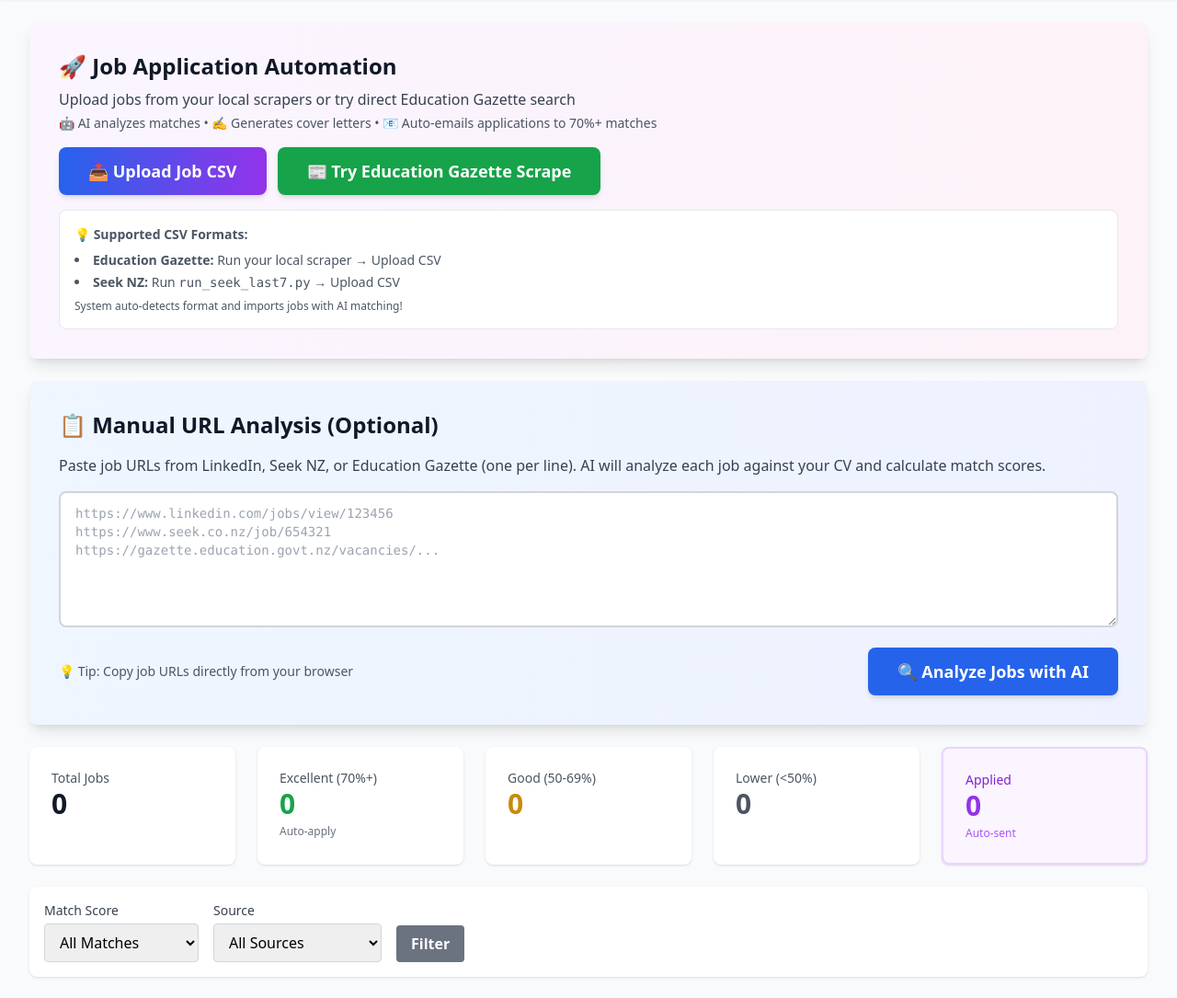
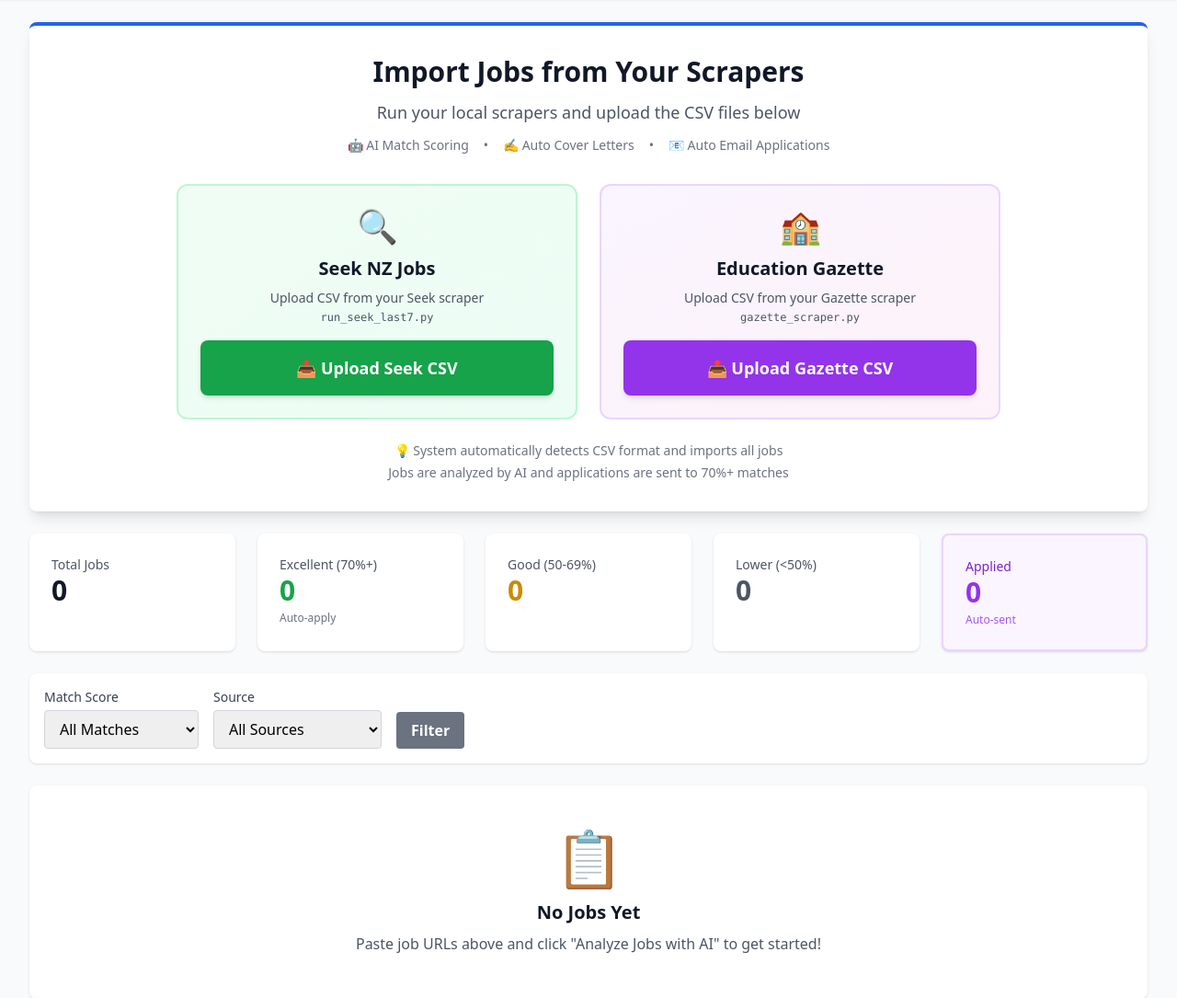
Before and after one commit to KellyNovaTalent/AutoApplyEngine-Henriette-Beeslaar, a Flask app: page / in a window 1280 px wide. Shown: the part 64-1149 px from the top of the page at 92% size. Run offline with Flask 3, Linux system fonts and the light colour scheme; the visitor is signed in with stand-in values (Sample User, id 1); data that the repository does not hold is empty; parts of the project's set-up code (start-up, migrations or seed data) failed here and were passed over; some libraries are stand-ins or nearby versions.

Commit message:
Update dashboard to allow CSV uploads from specific sources
Modify index.html to remove manual URL input and introduce distinct CSV upload options for Seek and Education Gazette, enhancing user experience and aligning with the website's design.

Replit-Commit-Author: Agent
Replit-Commit-Session-Id: 7b007f35-10f2-4fbf-baa4-43c733bd5a6d
Replit-Commit-Checkpoint-Type: full_checkpoint
Replit-Commit-Event-Id: d7de2abd-7bf5-459a-a8ee-ddcc12e00329
Replit-Commit-Screenshot-Url: https://storage.googleapis.com/screenshot-production-us-central1/0e5fc027-4c94-4e4a-9661-bcd9691f0aaa/7b007f35-10f2-4fbf-baa4-43c733bd5a6d/A9EwOm2

```diff
--- a/templates/index.html
+++ b/templates/index.html
@@ -21,82 +21,63 @@
     </nav>
 
     <div class="max-w-7xl mx-auto px-4 sm:px-6 lg:px-8">
-        <!-- Job Search & Upload Section -->
-        <div class="bg-gradient-to-r from-purple-50 to-pink-50 rounded-lg shadow-lg p-8 mb-6">
-            <div class="mb-4">
-                <h2 class="text-2xl font-bold text-gray-900 mb-2">🚀 Job Application Automation</h2>
-                <p class="text-gray-700">Upload jobs from your local scrapers or try direct Education Gazette search</p>
-                <p class="text-sm text-gray-600 mt-1">🤖 AI analyzes matches  •  ✍️ Generates cover letters  •  📧 Auto-emails applications to 70%+ matches</p>
+        <!-- Upload Section - JobCopilot Style -->
+        <div class="bg-white rounded-lg shadow-lg p-8 mb-6 border-t-4 border-blue-600">
+            <div class="text-center mb-8">
+                <h2 class="text-3xl font-bold text-gray-900 mb-3">Import Jobs from Your Scrapers</h2>
+                <p class="text-gray-600 text-lg">Run your local scrapers and upload the CSV files below</p>
+                <div class="flex justify-center gap-4 mt-3 text-sm text-gray-500">
+                    <span>🤖 AI Match Scoring</span>
+                    <span>•</span>
+                    <span>✍️ Auto Cover Letters</span>
+                    <span>•</span>
+                    <span>📧 Auto Email Applications</span>
+                </div>
             </div>
 
-            <div class="flex flex-wrap gap-3 mb-4">
-                <label for="jobFile" class="bg-gradient-to-r from-blue-600 to-purple-600 hover:from-blue-700 hover:to-purple-700 text-white font-bold py-3 px-8 rounded-lg inline-flex items-center text-lg shadow-md whitespace-nowrap cursor-pointer">
-                    <span>📤 Upload Job CSV</span>
-                    <input type="file" id="jobFile" accept=".csv" class="hidden" onchange="uploadJobCSV(event)">
-                </label>
+            <!-- Two Upload Buttons Side by Side -->
+            <div class="grid grid-cols-1 md:grid-cols-2 gap-6 max-w-4xl mx-auto">
+                <!-- Seek CSV Upload -->
+                <div class="bg-gradient-to-br from-green-50 to-emerald-50 rounded-xl p-6 border-2 border-green-200 hover:border-green-400 transition-all">
+                    <div class="text-center mb-4">
+                        <div class="text-4xl mb-3">🔍</div>
+                        <h3 class="text-xl font-bold text-gray-900 mb-2">Seek NZ Jobs</h3>
+                        <p class="text-sm text-gray-600 mb-4">Upload CSV from your Seek scraper<br/><code class="text-xs">run_seek_last7.py</code></p>
+                    </div>
+                    <label for="seekFile" class="block bg-green-600 hover:bg-green-700 text-white font-bold py-4 px-6 rounded-lg text-center cursor-pointer shadow-md transition-all hover:shadow-lg">
+                        <span class="text-lg">📤 Upload Seek CSV</span>
+                        <input type="file" id="seekFile" accept=".csv" class="hidden" onchange="uploadSeekCSV(event)">
+                    </label>
+                </div>
 
-                <button
-                    onclick="scrapeEducationGazette()"
-                    id="gazetteBtn"
-                    class="bg-green-600 hover:bg-green-700 text-white font-bold py-3 px-8 rounded-lg inline-flex items-center text-lg shadow-md whitespace-nowrap"
-                >
-                    <span id="gazetteText">📰 Try Education Gazette Scrape</span>
-                </button>
+                <!-- Education Gazette CSV Upload -->
+                <div class="bg-gradient-to-br from-purple-50 to-pink-50 rounded-xl p-6 border-2 border-purple-200 hover:border-purple-400 transition-all">
+                    <div class="text-center mb-4">
+                        <div class="text-4xl mb-3">🏫</div>
+                        <h3 class="text-xl font-bold text-gray-900 mb-2">Education Gazette</h3>
+                        <p class="text-sm text-gray-600 mb-4">Upload CSV from your Gazette scraper<br/><code class="text-xs">gazette_scraper.py</code></p>
+                    </div>
+                    <label for="gazetteFile" class="block bg-purple-600 hover:bg-purple-700 text-white font-bold py-4 px-6 rounded-lg text-center cursor-pointer shadow-md transition-all hover:shadow-lg">
+                        <span class="text-lg">📤 Upload Gazette CSV</span>
+                        <input type="file" id="gazetteFile" accept=".csv" class="hidden" onchange="uploadGazetteCSV(event)">
+                    </label>
+                </div>
             </div>
 
-            <div class="text-sm text-gray-600 bg-white rounded-lg p-4 border border-gray-200">
-                <p class="font-semibold mb-2">💡 Supported CSV Formats:</p>
-                <ul class="list-disc list-inside space-y-1">
-                    <li><strong>Education Gazette:</strong> Run your local scraper → Upload CSV</li>
-                    <li><strong>Seek NZ:</strong> Run <code>run_seek_last7.py</code> → Upload CSV</li>
-                </ul>
-                <p class="mt-2 text-xs">System auto-detects format and imports jobs with AI matching!</p>
-            </div>
-
-            <div id="autoSearchProgress" class="hidden mt-4">
-                <div class="bg-white rounded-lg p-4 border-2 border-purple-200">
-                    <div class="flex items-center">
-                        <div class="animate-spin rounded-full h-6 w-6 border-b-2 border-purple-600 mr-3"></div>
-                        <span class="text-gray-700 font-medium" id="autoSearchProgressText">Searching for jobs...</span>
+            <!-- Progress Indicator -->
+            <div id="uploadProgress" class="hidden mt-6 max-w-2xl mx-auto">
+                <div class="bg-blue-50 rounded-lg p-4 border-2 border-blue-200">
+                    <div class="flex items-center justify-center">
+                        <div class="animate-spin rounded-full h-6 w-6 border-b-2 border-blue-600 mr-3"></div>
+                        <span class="text-gray-700 font-medium" id="uploadProgressText">Processing jobs...</span>
                     </div>
                 </div>
             </div>
-        </div>
 
-        <!-- Manual URL Paste Section (Optional) -->
-        <div class="bg-gradient-to-r from-blue-50 to-indigo-50 rounded-lg shadow-lg p-8 mb-6">
-            <h2 class="text-2xl font-bold text-gray-900 mb-4">📋 Manual URL Analysis (Optional)</h2>
-            <p class="text-gray-700 mb-4">Paste job URLs from LinkedIn, Seek NZ, or Education Gazette (one per line). AI will analyze each job against your CV and calculate match scores.</p>
-
-            <form id="analyzeForm" onsubmit="analyzeJobs(event)">
-                <textarea
-                    id="jobUrls"
-                    rows="6"
-                    placeholder="https://www.linkedin.com/jobs/view/123456&#10;https://www.seek.co.nz/job/654321&#10;https://gazette.education.govt.nz/vacancies/..."
-                    class="w-full px-4 py-3 border-2 border-gray-300 rounded-lg focus:outline-none focus:ring-2 focus:ring-blue-500 font-mono text-sm"
-                ></textarea>
-
-                <div class="flex justify-between items-center mt-4">
-                    <div class="text-sm text-gray-600">
-                        💡 Tip: Copy job URLs directly from your browser
-                    </div>
-                    <button
-                        type="submit"
-                        id="analyzeBtn"
-                        class="bg-blue-600 hover:bg-blue-700 text-white font-bold py-3 px-8 rounded-lg inline-flex items-center text-lg shadow-md"
-                    >
-                        <span id="analyzeText">🔍 Analyze Jobs with AI</span>
-                    </button>
-                </div>
-            </form>
-
-            <div id="analysisProgress" class="mt-4 hidden">
-                <div class="bg-white rounded-lg p-4 border-2 border-blue-200">
-                    <div class="flex items-center">
-                        <div class="animate-spin rounded-full h-6 w-6 border-b-2 border-blue-600 mr-3"></div>
-                        <span class="text-gray-700 font-medium" id="progressText">Analyzing jobs...</span>
-                    </div>
-                </div>
+            <!-- Help Text -->
+            <div class="mt-6 text-center text-sm text-gray-500">
+                <p>💡 System automatically detects CSV format and imports all jobs</p>
+                <p class="mt-1">Jobs are analyzed by AI and applications are sent to 70%+ matches</p>
             </div>
         </div>
 
@@ -265,107 +246,16 @@
     </div>
 
     <script>
-        async function analyzeJobs(event) {
-            event.preventDefault();
 
-            const urls = document.getElementById('jobUrls').value.trim();
-            if (!urls) {
-                alert('Please paste at least one job URL');
-                return;
-            }
-
-            const btn = document.getElementById('analyzeBtn');
-            const btnText = document.getElementById('analyzeText');
-            const progress = document.getElementById('analysisProgress');
-            const progressText = document.getElementById('progressText');
-
-            btn.disabled = true;
-            btnText.textContent = '⏳ Analyzing...';
-            progress.classList.remove('hidden');
-
-            try {
-                const response = await fetch('/analyze_jobs', {
-                    method: 'POST',
-                    headers: {
-                        'Content-Type': 'application/json',
-                    },
-                    body: JSON.stringify({ urls: urls })
-                });
-
-                const data = await response.json();
-
-                if (data.success) {
-                    progressText.textContent = `✅ Analyzed ${data.jobs_analyzed} jobs! Refreshing...`;
-                    setTimeout(() => window.location.reload(), 1500);
-                } else {
-                    alert('Error: ' + (data.error || 'Failed to analyze jobs'));
-                    progress.classList.add('hidden');
-                    btn.disabled = false;
-                    btnText.textContent = '🔍 Analyze Jobs with AI';
-                }
-            } catch (error) {
-                alert('Error: ' + error.message);
-                progress.classList.add('hidden');
-                btn.disabled = false;
-                btnText.textContent = '🔍 Analyze Jobs with AI';
-            }
-        }
-
-        async function generateCoverLetter(jobId) {
-            if (!confirm('Generate cover letter and prepare application for this job?')) {
-                return;
-            }
-
-            alert('Cover letter generation coming soon! This will use Claude AI to create a personalized cover letter based on your CV and the job description.');
-        }
-
-        async function scrapeEducationGazette() {
-            const btn = document.getElementById('gazetteBtn');
-            const btnText = document.getElementById('gazetteText');
-            const progress = document.getElementById('autoSearchProgress');
-            const progressText = document.getElementById('autoSearchProgressText');
-
-            btn.disabled = true;
-            btnText.textContent = '⏳ Scraping...';
-            progress.classList.remove('hidden');
-            progressText.textContent = 'Searching Education Gazette NZ for Foundation Phase jobs...';
-
-            try {
-                const response = await fetch('/scrape_education_gazette', {
-                    method: 'POST',
-                    headers: {
-                        'Content-Type': 'application/json',
-                    }
-                });
-
-                const data = await response.json();
-
-                if (data.success) {
-                    progressText.textContent = `✅ Found ${data.jobs_found} jobs from Education Gazette! Refreshing...`;
-                    setTimeout(() => window.location.reload(), 2000);
-                } else {
-                    alert('Education Gazette: ' + (data.error || 'Scraper blocked by website. Please use CSV upload instead.'));
-                    progress.classList.add('hidden');
-                    btn.disabled = false;
-                    btnText.textContent = '📰 Search Education Gazette';
-                }
-            } catch (error) {
-                alert('Error: ' + error.message);
-                progress.classList.add('hidden');
-                btn.disabled = false;
-                btnText.textContent = '📰 Search Education Gazette';
-            }
-        }
-
-        async function uploadJobCSV(event) {
+        async function uploadSeekCSV(event) {
             const file = event.target.files[0];
             if (!file) return;
 
-            const progress = document.getElementById('autoSearchProgress');
-            const progressText = document.getElementById('autoSearchProgressText');
+            const progress = document.getElementById('uploadProgress');
+            const progressText = document.getElementById('uploadProgressText');
 
             progress.classList.remove('hidden');
-            progressText.textContent = 'Uploading and processing CSV...';
+            progressText.textContent = '🔍 Uploading Seek jobs... AI analyzing each job...';
 
             const formData = new FormData();
             formData.append('file', file);
@@ -379,8 +269,8 @@
                 const data = await response.json();
 
                 if (data.success) {
-                    progressText.textContent = `✅ Imported ${data.jobs_imported} jobs! AI analyzing and auto-applying... Refreshing...`;
-                    setTimeout(() => window.location.reload(), 2000);
+                    progressText.textContent = `✅ Imported ${data.jobs_imported} Seek jobs! Auto-applying to 70%+ matches... Refreshing...`;
+                    setTimeout(() => window.location.reload(), 2500);
                 } else {
                     alert('Error: ' + (data.error || 'Upload failed'));
                     progress.classList.add('hidden');
@@ -393,42 +283,40 @@
             event.target.value = '';
         }
 
-        async function autoSearchJobs() {
-            const btn = document.getElementById('autoSearchBtn');
-            const btnText = document.getElementById('autoSearchText');
-            const progress = document.getElementById('autoSearchProgress');
-            const progressText = document.getElementById('autoSearchProgressText');
+        async function uploadGazetteCSV(event) {
+            const file = event.target.files[0];
+            if (!file) return;
 
-            btn.disabled = true;
-            btnText.textContent = '⏳ Searching...';
+            const progress = document.getElementById('uploadProgress');
+            const progressText = document.getElementById('uploadProgressText');
+
             progress.classList.remove('hidden');
-            progressText.textContent = 'Searching LinkedIn + Seek NZ for teaching jobs...';
+            progressText.textContent = '🏫 Uploading Education Gazette jobs... AI analyzing each job...';
+
+            const formData = new FormData();
+            formData.append('file', file);
 
             try {
-                const response = await fetch('/auto_search_jobs', {
+                const response = await fetch('/upload_gazette_csv', {
                     method: 'POST',
-                    headers: {
-                        'Content-Type': 'application/json',
-                    }
+                    body: formData
                 });
 
                 const data = await response.json();
 
                 if (data.success) {
-                    progressText.textContent = `✅ Found ${data.jobs_found} new jobs! AI analyzing and auto-applying to 70%+ matches...`;
-                    setTimeout(() => window.location.reload(), 2000);
+                    progressText.textContent = `✅ Imported ${data.jobs_imported} Gazette jobs! Auto-applying to 70%+ matches... Refreshing...`;
+                    setTimeout(() => window.location.reload(), 2500);
                 } else {
-                    alert('Error: ' + (data.error || 'Auto-search failed'));
+                    alert('Error: ' + (data.error || 'Upload failed'));
                     progress.classList.add('hidden');
-                    btn.disabled = false;
-                    btnText.textContent = '🔍 Auto Search Jobs';
                 }
             } catch (error) {
                 alert('Error: ' + error.message);
                 progress.classList.add('hidden');
-                btn.disabled = false;
-                btnText.textContent = '🔍 Auto Search Jobs';
             }
+
+            event.target.value = '';
         }
     </script>
 </body>
```
Also changed, not shown: 1 other file.
